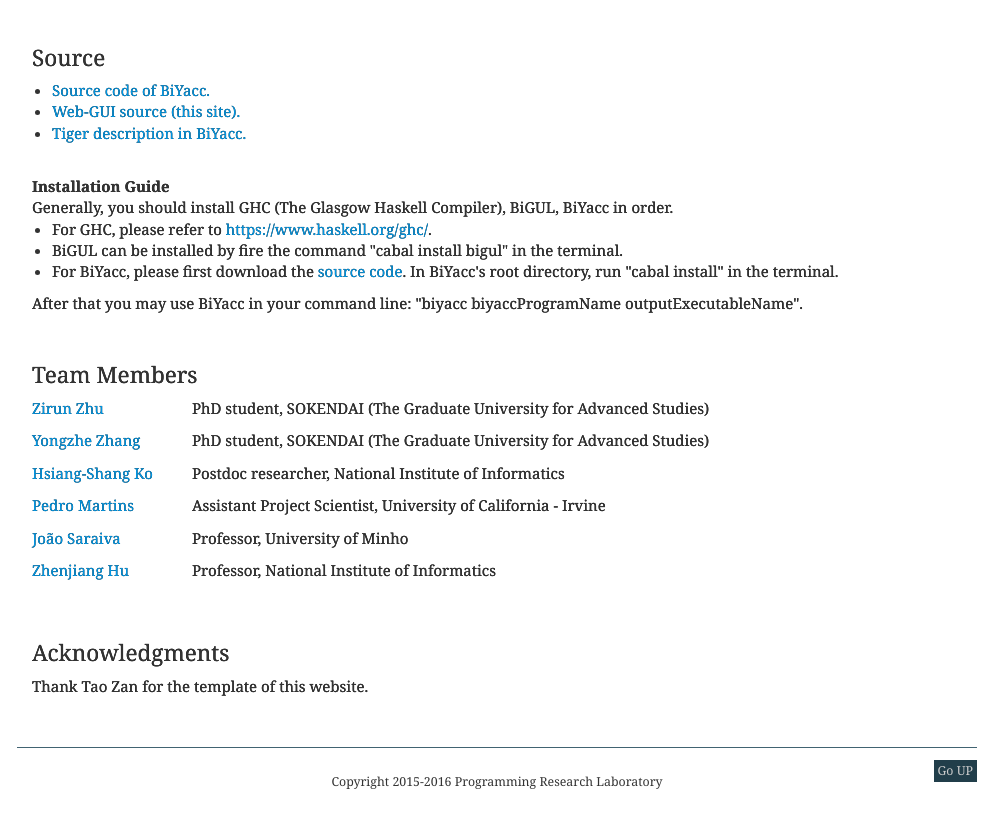
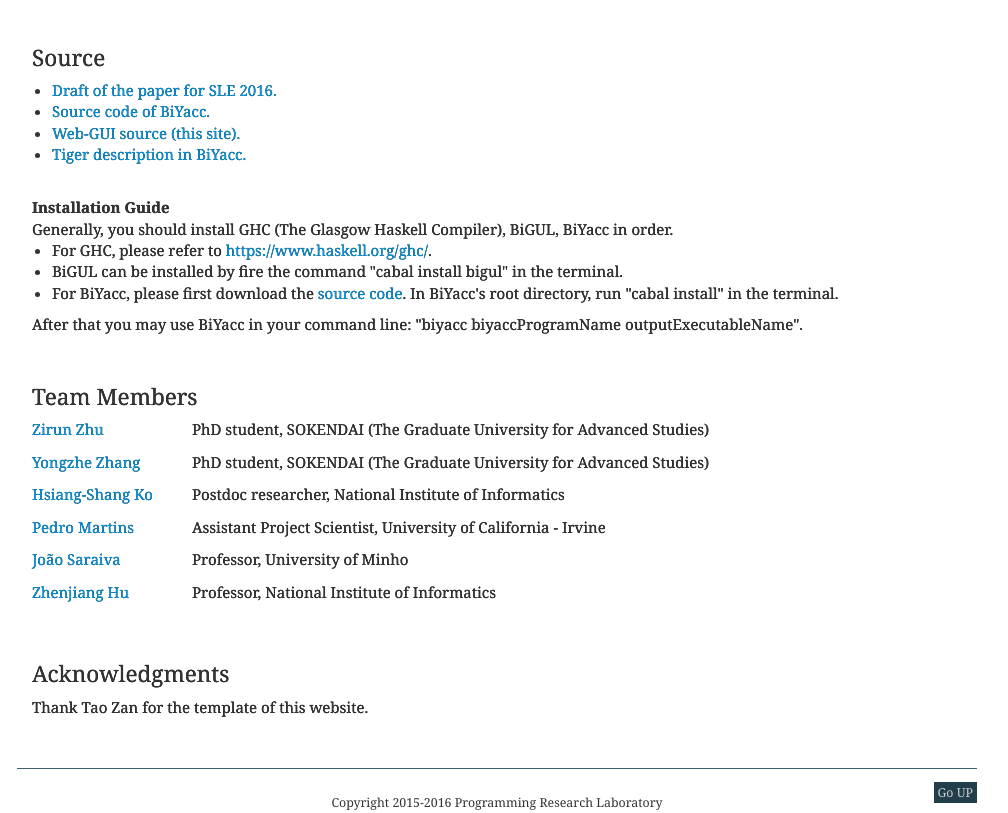
Before and after one commit to namonakimono/biyaccDemo, a website: page views/index.html in a window 1280 px wide. Shown: the part 2120-2933 px from the top of the page, without its empty margins (143-1151 px from the left). Before the commit the page ends 2911 px from the top, so only its background shows below. Drawn offline with Linux system fonts and the light colour scheme; files whose address does not match are found by name.

Commit message:
added draft paper for sle 2016

```diff
--- a/views/index.html
+++ b/views/index.html
@@ -121,6 +121,7 @@
       <div class="article" id="article3">
         <div class="RTopic">Source</div>
         <ul>
+          <li><a href="papers/sle2016_draft.pdf">Draft of the paper for SLE 2016.</a></li>
           <li><a href="src/biyacc_src.zip">Source code of BiYacc.</a></li>
           <li><a href="src/webgui.zip">Web-GUI source (this site).</a></li>
           <li><a href="testcases/tigerUnambiguous/tigerUnambiguous.by">Tiger description in BiYacc.</a></li>
```
Also changed, not shown: 1 other file.
